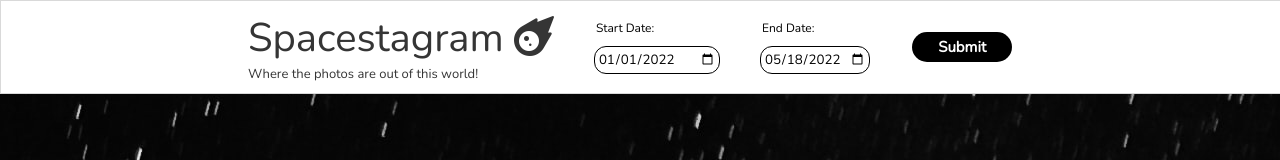
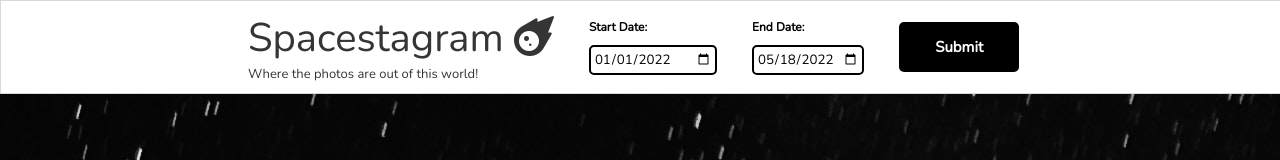
Before and after one commit to mariapapadimitriou/spacestagram, a plain HTML site: page index.html in a window 1280 px wide. Shown: the top 160 px of the page. Drawn offline with nearby package versions, Linux system fonts and the light colour scheme; no server answers.

Commit message:
style changes

```diff
--- a/site.css
+++ b/site.css
@@ -58,12 +58,11 @@ form {
 
 .datepicker {
     margin-top: 10px;
-    margin-left: -2px;
     font-family: "Nunito";
-    border-radius: 12px;
+    border-radius: 5px;
     padding: 3px;
     width: fit-content;
-    border: 1px solid black;
+    border: 2px solid black;
     color: black;
 }
 
@@ -128,12 +127,13 @@ form {
       background-color: black;
       color: white;
       font-size: 15px;
-      border-radius: 20px;
+      border-radius: 5px;
       border: none;
       font-family: "Nunito";
       padding: 5px;
-      width: 100px;
+      width: 120px;
       font-weight: bold;
+      height: 50px;
   }
 
   .submitbutton:hover {
@@ -143,6 +143,7 @@ form {
   .labels {
       font-size: 12px;
       color: black;
+      font-weight: bold;
   }
 
   @media screen and (max-width:1024px) {
```
Also changed, not shown: index.html (+3 -0 lines).
